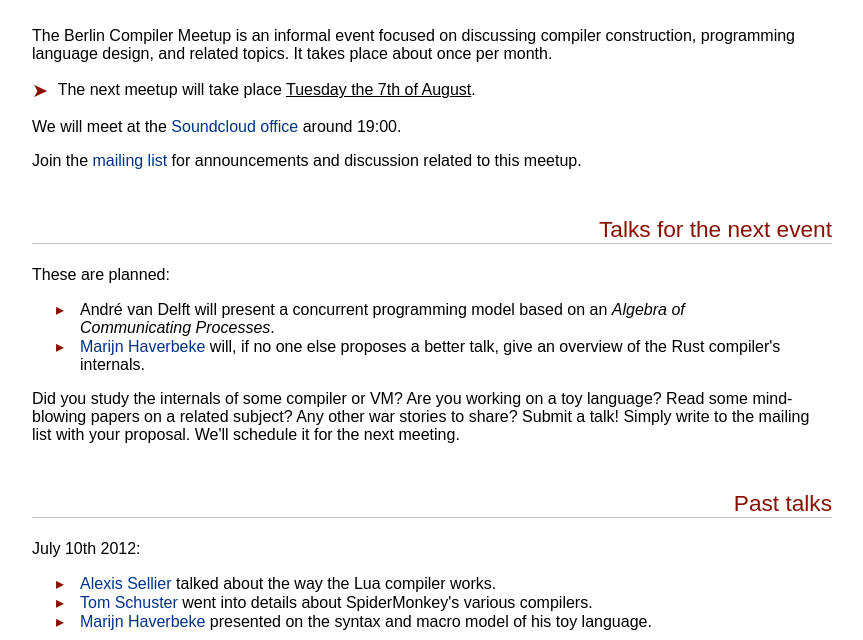
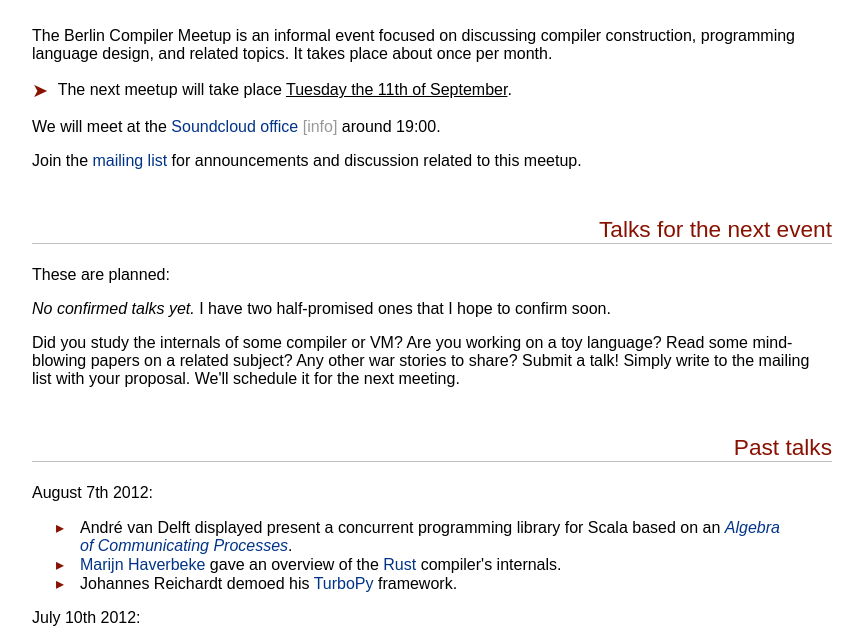
Before and after one commit to marijnh/berlin_compiler_meetup, a plain HTML site: page index.html in a window 1280 px wide. Shown: the part 102-742 px from the top of the page, without its empty margins (32-895 px from the left). Drawn offline with Linux system fonts and the light colour scheme; a web font is replaced by a local one.

Commit message:
Update post August meetup

```diff
--- a/index.html
+++ b/index.html
@@ -8,9 +8,18 @@
 discussing compiler construction, programming language design, and
 related topics. It takes place about once per month.</p>
 
-<p class="next">The next meetup will take place <u>Tuesday the 7th of August</u>.</p>
+<p class="next">The next meetup will take place <u>Tuesday the 11th of September</u>.</p>
 
-<p>We will meet at the <a href="https://maps.google.com/maps?q=soundcloud,+berlin&ll=52.52755,13.402904&spn=0.005855,0.016512&hq=soundcloud,&hnear=Berlin,+Germany&t=v&z=17&iwloc=A">Soundcloud office</a> around 19:00.</p>
+<p>We will meet at the <a href="https://maps.google.com/maps?q=soundcloud,+berlin&ll=52.52755,13.402904&spn=0.005855,0.016512&hq=soundcloud,&hnear=Berlin,+Germany&t=v&z=17&iwloc=A">Soundcloud office</a> <span style="color: #999; cursor: pointer" onclick="document.getElementById('info').style.display = ''">[info]</span> around 19:00.</p>
+
+<p id=info style="display: none">At <a
+href="https://maps.google.com/maps?q=soundcloud,+berlin&ll=52.52755,13.402904&spn=0.005855,0.016512&hq=soundcloud,&hnear=Berlin,+Germany&t=v&z=17&iwloc=A">Rostenthaler
+Straße 13</a> there is a big entrance to a 'Hinterhof' with a
+restaurant in it. Inside this entrance, on the right, there is a
+doorbell with the SoundCloud cloud logo on it. If you press that,
+someone will let you in, and you can go up the stairs to the fourth
+floor, where the door on the right says '<em>txtr</em>', and again has
+the SoundCloud logo on it. That should be open. If not, knock.</p>
 
 <p class="list">Join the <a
 href="https://groups.google.com/group/berlin-compiler-meetup">mailing
@@ -20,13 +29,8 @@ list</a> for announcements and discussion related to this meetup.</p>
 
 <p>These are planned:</p>
 
-<ul>
-  <li>André van Delft will present a concurrent programming model
-  based on an <em>Algebra of Communicating Processes</em>.</li>
-  <li><a href="http://marijnhaverbeke.nl">Marijn Haverbeke</a> will,
-  if no one else proposes a better talk, give an overview of the Rust
-  compiler's internals.</li>
-</ul>
+<p><em>No confirmed talks yet.</em> I have two half-promised ones that
+I hope to confirm soon.</p>
 
 <p>Did you study the internals of some compiler or VM? Are you working
 on a toy language? Read some mind-blowing papers on a related subject?
@@ -35,6 +39,20 @@ mailing list with your proposal. We'll schedule it for the next
 meeting.</p>
 
 <h2>Past talks</h2>
+
+<p>August 7th 2012:</p>
+
+<ul>
+  <li>André van Delft displayed present a concurrent programming
+  library for Scala based on an <em><a
+  href="http://skillsmatter.com/podcast/scala/subscript-extending-scala-with-the-algebra-of-communicating-processes">Algebra
+  of Communicating Processes</a></em>.</li>
+  <li><a href="http://marijnhaverbeke.nl">Marijn Haverbeke</a> gave an
+  overview of the <a href="http://rust-lang.org/">Rust</a> compiler's
+  internals.</li>
+  <li>Johannes Reichardt demoed his <a
+  href="http://turbopy.com/">TurboPy</a> framework.</li>
+</ul>
 
 <p>July 10th 2012:</p>
 
```
